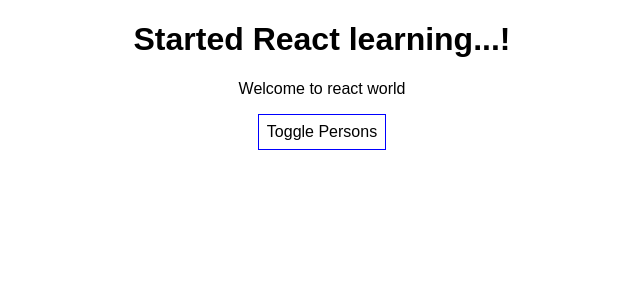
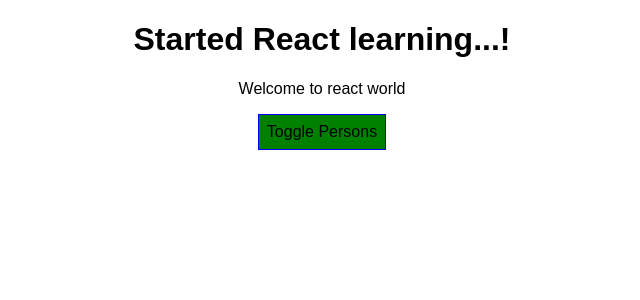
Before and after one commit to sekhar1245/React-Workouts, a React (Create React App) app in the folder react_practice/: page / in a window 1280 px wide. Shown: the top 300 px of the page, without its empty margins (318-958 px from the left). Built offline with nearby package versions, Linux system fonts and the light colour scheme.

Commit message:
adding psuedo selectors using radium package

```diff
--- a/react_practice/package.json
+++ b/react_practice/package.json
@@ -3,6 +3,7 @@
   "version": "0.1.0",
   "private": true,
   "dependencies": {
+    "radium": "^0.26.0",
     "react": "^16.13.1",
     "react-dom": "^16.13.1",
     "react-scripts": "1.1.5"
--- a/react_practice/src/App.js
+++ b/react_practice/src/App.js
@@ -1,5 +1,6 @@
 import React, { Component } from 'react';
 import './App.css';
+import Radium from 'radium';
 import Person from './Person/Person.js';
 
 
@@ -91,11 +92,15 @@
   render() {
 
     const styles= {
-      backgroundColor:'white',
+      backgroundColor:'green',
       font:'inherit',
       border:'1px solid blue',
       padding:'8px',
-      cursor:'pointer'
+      cursor:'pointer',
+      ':hover':{
+        backgroundColor:'lightgreen',
+        color:'white'
+      }
       };
 
 
@@ -121,6 +126,11 @@
         )
 
           styles.backgroundColor='red';
+
+           styles[':hover']={
+            backgroundColor:'salmon',
+            color:'white'
+          };
       }
 
     let classes=[];
@@ -149,4 +159,11 @@
   }
 }
 
-export default App;
+//Passing App component to Radium function is called higher order component.
+export default Radium(App);
+
+
+
+
+//added radium package for CSS media queries & psedo selectors in normal JS inline styles.to do that one we are additing popular package radium
+//npm install --save radium
--- a/react_practice/src/Person/Person.js
+++ b/react_practice/src/Person/Person.js
@@ -1,5 +1,6 @@
 import React from 'react';
 import './Person.css';
+import Radium from 'radium';
 
 const person = (props)=>{
 
@@ -15,4 +16,4 @@
 
 };
 
-export default person;
+export default Radium(person);
```
Also changed, not shown: 1 other file (tests, documents, lock files or other folders).
